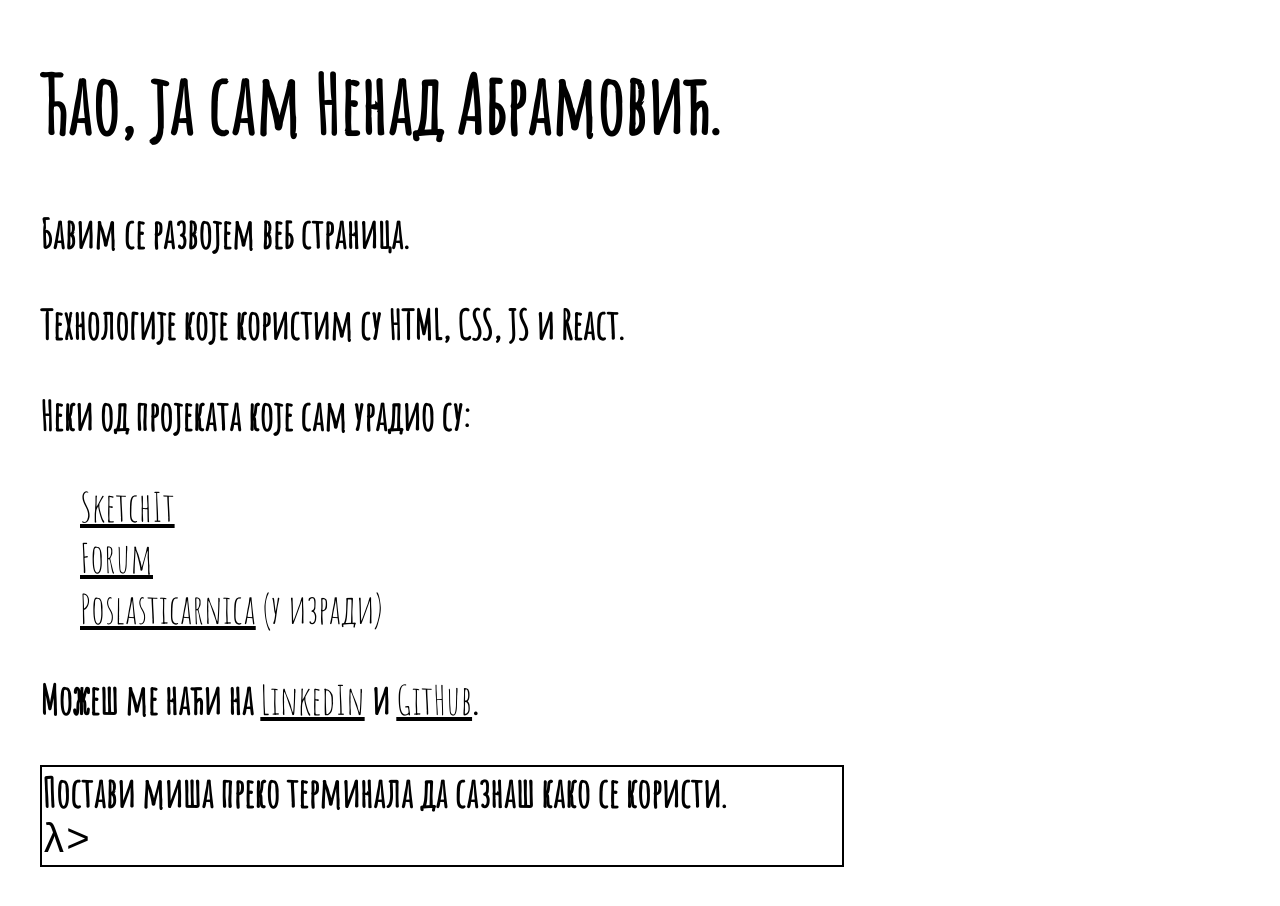
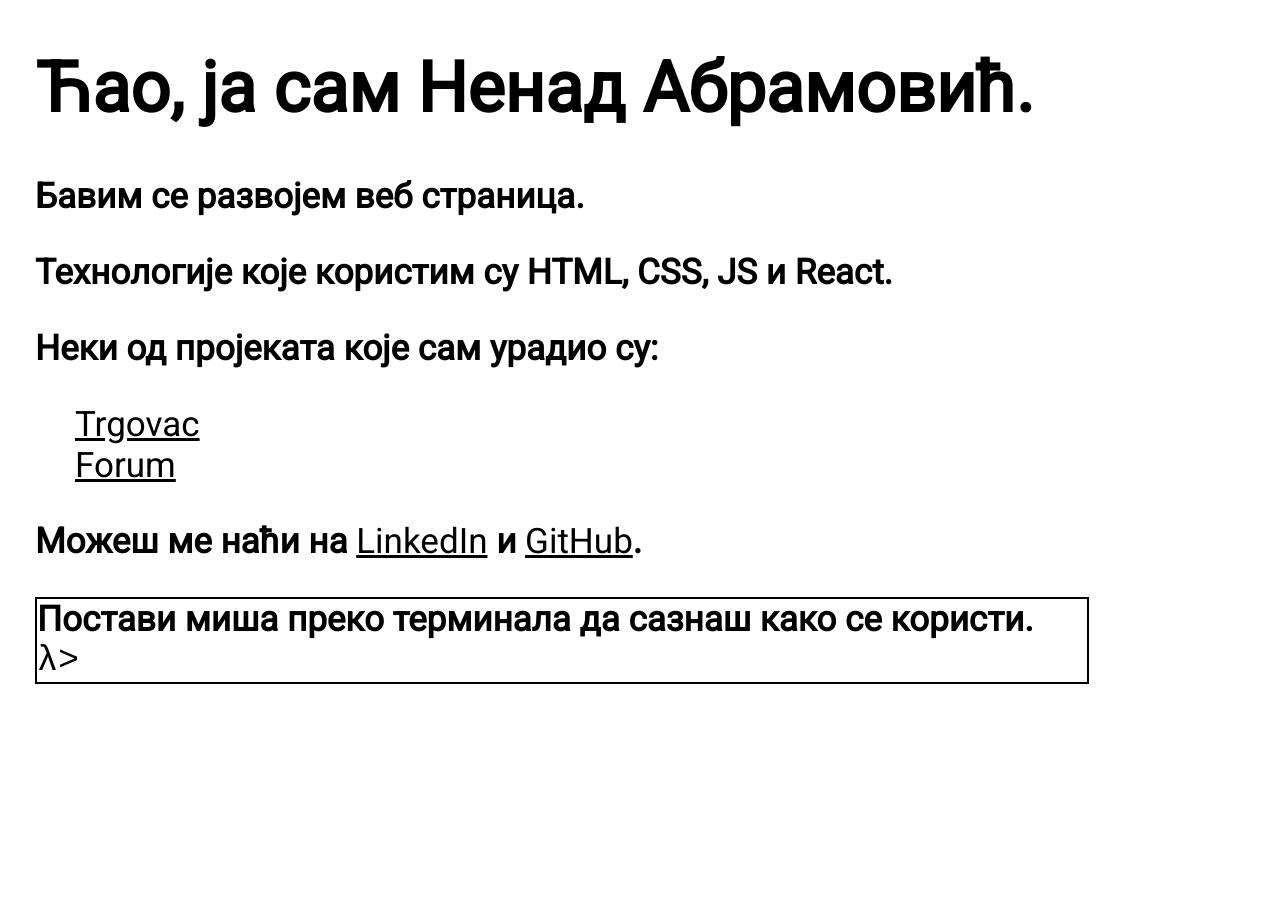
Before and after one commit to nenad-abramovic/nenad-abramovic, a website: page index.html in a window 1280 px wide. After the commit the page ends 800 px from the top, so only its background shows below. Drawn offline with Linux system fonts and the light colour scheme.

Commit message:
Update projects links

```diff
--- a/assets/style.css
+++ b/assets/style.css
@@ -1,9 +1,10 @@
 * {
-  font-family: 'Amatic SC', cursive;
+  font-family: "Roboto", sans-serif;
 }
-html {
-  font-size: 14px;
+:root {
+  font-size: 35px;
 }
+
 body {
   font-size: 1rem;
   margin: 0 1rem;
@@ -31,16 +32,15 @@ input {
   width: 90%;
   border: 0;
   outline: none;
-    font-family: monospace;
+  font-family: monospace;
   font-weight: 400;
 }
 
-
 .terminal {
   border: 2px solid black;
-  max-width: 20em;
+  max-width: 30rem;
   width: 100%;
-    font-family: monospace;
+  font-family: monospace;
   font-weight: 400;
   margin-bottom: 1em;
 }
@@ -58,28 +58,32 @@ input {
   width: calc(100% - 2em);
 }
 
+@media only screen and (max-width: 1100px) {
+  :root {
+    font-size: 25px;
+  }
+}
 
-@media only screen and (min-width: 350px) {
-  html {
+@media only screen and (max-width: 800px) {
+  :root {
     font-size: 18px;
   }
 }
 
-
-@media only screen and (min-width: 450px) {
-  html {
-    font-size:  20px;
+@media only screen and (max-width: 600px) {
+  :root {
+    font-size: 15px;
   }
 }
 
-@media only screen and (min-width: 600px) {
-  html {
-    font-size: 30px;
+@media only screen and (max-width: 500px) {
+  :root {
+    font-size: 12px;
   }
 }
 
-@media only screen and (min-width: 800px) {
-  html {
-    font-size: 40px;
+@media only screen and (max-width: 400px) {
+  :root {
+    font-size: 10px;
   }
 }
--- a/index.html
+++ b/index.html
@@ -1,36 +1,51 @@
 <!DOCTYPE html>
 <html lang="en">
-
   <head>
-  <meta charset="UTF-8">
-  <meta name="viewport" content="width=device-width, initial-scale=1.0">
-  <meta http-equiv="X-UA-Compatible" content="ie=edge">
+    <meta charset="UTF-8" />
+    <meta name="viewport" content="width=device-width, initial-scale=1.0" />
+    <meta http-equiv="X-UA-Compatible" content="ie=edge" />
     <title>Ненад Абрамовић</title>
-  <link href="https://fonts.googleapis.com/css?family=Amatic+SC&display=swap" rel="stylesheet">
-  <link rel="stylesheet" href="./assets/style.css">
+    <link
+      href="https://fonts.googleapis.com/css?family=Roboto&display=swap"
+      rel="stylesheet"
+    />
+    <link rel="stylesheet" href="./assets/style.css" />
   </head>
 
   <body>
-
     <h1>Ћао, ја сам Ненад Абрамовић.</h1>
     <p>Бавим се развојем веб страница.</p>
     <p>Технологије које користим су HTML, CSS, JS и React.</p>
     <p>Неки од пројеката које сам урадио су:</p>
     <ul>
-    <li><a href="https://nenad-abramovic.github.io/sketchit/" target="_blank">SketchIt</a></li>
-    <li><a href="https://nenad-abramovic.github.io/forum" target="_blank">Forum</a></li>
-    <li><a href="https://github.com/nenad-abramovic/poslasticarnica" target="_blank">Poslasticarnica</a> (у изради)</li>
+      <li>
+        <a href="https://trgovac.herokuapp.com/" target="_blank">Trgovac</a>
+      </li>
+      <li>
+        <a href="https://nenad-abramovic.github.io/forum" target="_blank"
+          >Forum</a
+        >
+      </li>
     </ul>
-  <p>Можеш ме наћи на <a href="https://www.linkedin.com/in/nenadabramovic/" target="_blank">LinkedIn</a> и <a
-      href="https://github.com/nenad-abramovic/" target="_blank">GitHub</a>.</p>
+    <p>
+      Можеш ме наћи на
+      <a href="https://www.linkedin.com/in/nenadabramovic/" target="_blank"
+        >LinkedIn</a
+      >
+      и
+      <a href="https://github.com/nenad-abramovic/" target="_blank">GitHub</a>.
+    </p>
     <div
       title="ТЕРМИНАЛ&#xA;&#xA;Укуцај неку од понуђених команди&#xA;&#xA;open sketchit - отвара се страница са SketchIt пројектом.&#xA;Подржани параметри за open: sketchit, forum, poslasticarnica, linkedin, github и cv.&#xA;&#xA;weather Belgrade - добија се информација о тренутној температури у Београду.&#xA;Подржани параметри за weather: познатији градови у свету.&#xA;&#xA;current time - добија се информација о тренутном времену.&#xA;Подржани параметри за current: time и date.&#xA;&#xA;timer 10 - поставља се тајмер који траје 10 секунди.&#xA;Подржани параметри за timer: број секунди трајања тајмера.&#xA;&#xA;2 + 3 - 5.&#xA;Укуцај израз који је подржан од стране math.js."
-    class="terminal">
-    <p class="info-msg">Постави миша преко терминала да сазнаш како се користи.</p>
-    <span class="prompt">&#955;&gt;</span><input class="terminal-input" type="text">
+      class="terminal"
+    >
+      <p class="info-msg">
+        Постави миша преко терминала да сазнаш како се користи.
+      </p>
+      <span class="prompt">&#955;&gt;</span
+      ><input class="terminal-input" type="text" />
     </div>
     <script src="./src/math.min.js"></script>
     <script src="./src/script.js"></script>
   </body>
-
 </html>
```
Lines whose indentation alone changed are shown as unchanged.
